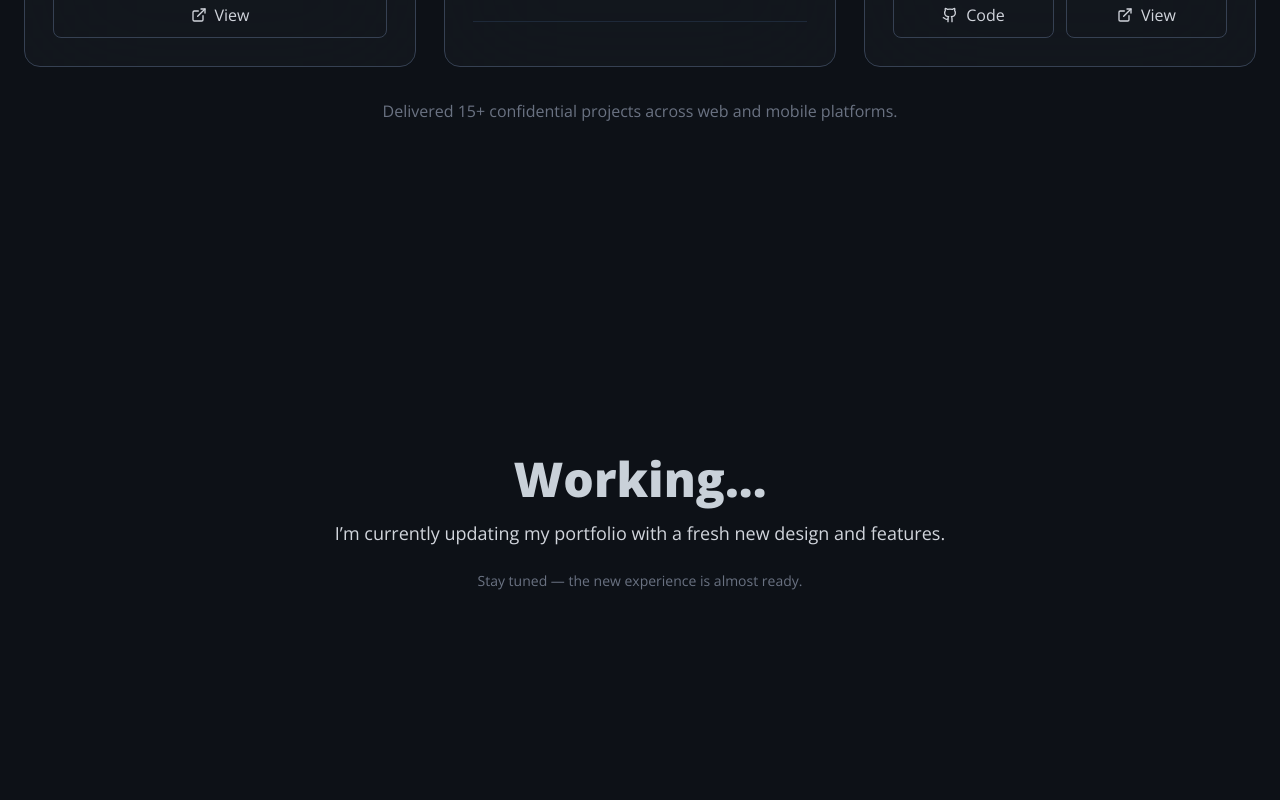
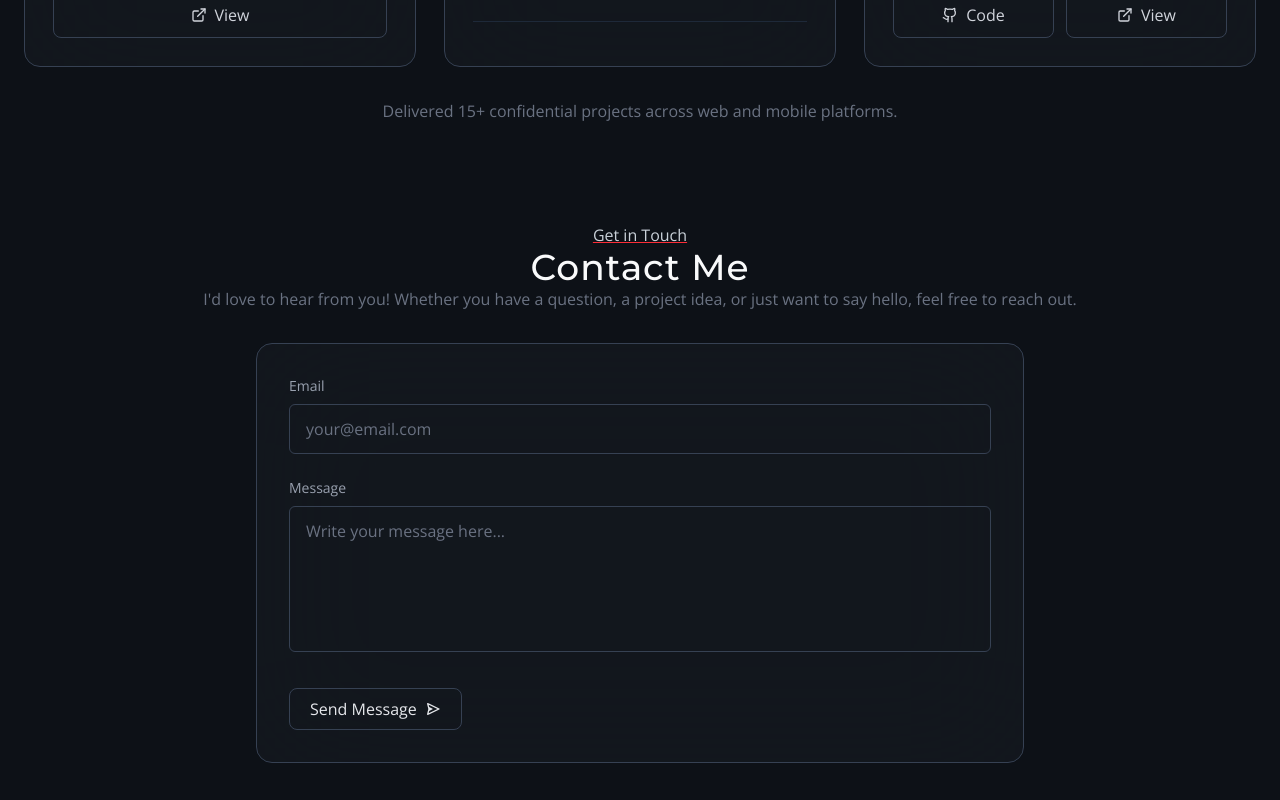
Before and after one commit to sohez/sohez.github.io, a Next.js app: page / in a window 1280 px wide. Shown: the part 1980-2780 px from the top of the page. Built offline with nearby package versions, Linux system fonts and the light colour scheme.

Commit message:
feat: contact form added

```diff
--- /dev/null
+++ b/src/app/components/home/Contact.tsx
@@ -0,0 +1,194 @@
+"use client";
+
+import { useState } from "react";
+import { motion } from "framer-motion";
+import SectionHeader from "../ui/SectionHeader";
+import { BiSend, BiLoaderAlt } from "react-icons/bi";
+
+const Contact = () => {
+  const [form, setForm] = useState({ email: "", message: "" });
+  const [errors, setErrors] = useState<{ [key: string]: string }>({});
+  const [status, setStatus] = useState("");
+  const [isSending, setIsSending] = useState(false);
+
+  const emailUrl =
+    "https://script.google.com/macros/s/AKfycbwkjI7POBip0D3idUWfZwmdN4bV9TPfkfUWLwWZbu_rxDWSM5_F5VI1jVAXCKlRt0ykAg/exec";
+
+  /** Email validation */
+  const checkEmailIsValid = (email: string) => {
+    const emailReg = /^[\w-.]+@([\w-]+\.)+[\w-]{2,4}$/;
+    return emailReg.test(email);
+  };
+
+  /** Handle input changes */
+  const handleChange = (
+    e: React.ChangeEvent<HTMLInputElement | HTMLTextAreaElement>
+  ) => {
+    const { name, value } = e.target;
+    setForm((prev) => ({ ...prev, [name]: value }));
+    setErrors((prev) => ({ ...prev, [name]: "" })); // clear error when typing
+  };
+
+  /** Validate fields before submit */
+  const validateForm = () => {
+    const newErrors: { [key: string]: string } = {};
+    if (!form.email.trim()) newErrors.email = "Email is required.";
+    else if (!checkEmailIsValid(form.email))
+      newErrors.email = "Enter a valid email address.";
+    if (!form.message.trim()) newErrors.message = "Message is required.";
+    setErrors(newErrors);
+    return Object.keys(newErrors).length === 0;
+  };
+
+  /** Handle submit */
+  const handleSubmit = async (e: React.FormEvent<HTMLFormElement>) => {
+    e.preventDefault();
+    if (!validateForm()) return;
+
+    setIsSending(true);
+    setStatus("Sending...");
+
+    const formData = new FormData();
+    formData.set("Name", "@PORTFOLIO-v2");
+    formData.set("Email", form.email);
+    formData.set("Request", form.message);
+
+    try {
+      const response = await fetch(emailUrl, {
+        method: "POST",
+        body: formData,
+      });
+
+      const result = await response.json();
+
+      setStatus(`${result.result}`);
+      setForm({ email: "", message: "" });
+    } catch (error) {
+      setStatus("Something went wrong. Please try again.");
+    } finally {
+      setIsSending(false);
+      setTimeout(() => setStatus(""), 3000);
+    }
+  };
+
+  return (
+    <section className="w-full mt-25 px-6">
+      <div className="max-w-7xl mx-auto flex flex-col gap-8 justify-center items-center">
+        {/* Header */}
+        <motion.div
+          initial={{ opacity: 0, y: 20 }}
+          whileInView={{ opacity: 1, y: 0 }}
+          transition={{ duration: 0.8, ease: "easeOut" }}
+          viewport={{ once: true }}
+        >
+          <SectionHeader
+            title="Contact Me"
+            subtitle="Get in Touch"
+            description="I'd love to hear from you! Whether you have a question, a project idea, or just want to say hello, feel free to reach out."
+          />
+        </motion.div>
+
+        {/* Contact Form */}
+        <motion.form
+          onSubmit={handleSubmit}
+          initial={{ opacity: 0, y: 30 }}
+          whileInView={{ opacity: 1, y: 0 }}
+          transition={{ duration: 0.9, delay: 0.2, ease: "easeOut" }}
+          viewport={{ once: true }}
+          className={`w-full max-w-3xl border border-gray-700 bg-[#161B22]/70 backdrop-blur-3xl p-8 rounded-2xl flex flex-col gap-6 text-gray-200 ${
+            isSending ? "opacity-70 pointer-events-none" : ""
+          }`}
+        >
+
+          {/* Email */}
+          <div className="flex flex-col">
+            <label htmlFor="email" className="text-sm text-gray-400 mb-2">
+              Email
+            </label>
+            <input
+              id="email"
+              name="email"
+              type="email"
+              value={form.email}
+              onChange={handleChange}
+              placeholder="your@email.com"
+              className={`px-4 py-3 rounded-md bg-transparent border ${
+                errors.email ? "border-red-500" : "border-gray-700"
+              } focus:outline-none focus:ring-2 ${
+                errors.email
+                  ? "focus:ring-red-500"
+                  : "focus:ring-gray-500"
+              } placeholder-gray-500 transition-all duration-200`}
+              disabled={isSending}
+            />
+            {errors.email && (
+              <span className="text-red-500 text-sm mt-1">{errors.email}</span>
+            )}
+          </div>
+
+          {/* Message */}
+          <div className="flex flex-col">
+            <label htmlFor="message" className="text-sm text-gray-400 mb-2">
+              Message
+            </label>
+            <textarea
+              id="message"
+              name="message"
+              rows={5}
+              value={form.message}
+              onChange={handleChange}
+              placeholder="Write your message here..."
+              className={`px-4 py-3 rounded-md bg-transparent border ${
+                errors.message ? "border-red-500" : "border-gray-700"
+              } focus:outline-none focus:ring-2 ${
+                errors.message
+                  ? "focus:ring-red-500"
+                  : "focus:ring-gray-500"
+              } placeholder-gray-500 resize-none transition-all duration-200`}
+              disabled={isSending}
+            />
+            {errors.message && (
+              <span className="text-red-500 text-sm mt-1">
+                {errors.message}
+              </span>
+            )}
+          </div>
+
+          {/* Submit Button */}
+          <button
+            type="submit"
+            disabled={isSending}
+            className={`cursor-pointer mt-3 max-w-fit py-2 px-5 flex gap-2 justify-center items-center rounded-lg border border-gray-700 text-gray-200 transition-all ${
+              isSending
+                ? "bg-gray-800 cursor-not-allowed"
+                : "hover:border-blue-500 hover:text-blue-500"
+            }`}
+          >
+            {isSending ? (
+              <>
+                <BiLoaderAlt className="animate-spin" /> Sending...
+              </>
+            ) : (
+              <>
+                Send Message <BiSend />
+              </>
+            )}
+          </button>
+
+          {/* Status Message */}
+          {status && (
+            <motion.p
+              initial={{ opacity: 0 }}
+              animate={{ opacity: 1 }}
+              className="text-sm mt-2 text-gray-400"
+            >
+              {status}
+            </motion.p>
+          )}
+        </motion.form>
+      </div>
+    </section>
+  );
+};
+
+export default Contact;
--- a/src/app/page.tsx
+++ b/src/app/page.tsx
@@ -1,25 +1,15 @@
+import Contact from "./components/home/Contact";
 import Hero from "./components/home/Hero";
 import Projects from "./components/home/Projects";
 import Skills from "./components/home/Skills";
 
 export default function Home() {
   return (
-    <div>
+    <>
       <Hero />
       <Skills />
-      <Projects/>
-      <div className="min-h-screen flex flex-col justify-center items-center px-4">
-        <div className="text-center space-y-4">
-          <h1 className=" text-5xl font-extrabold">Working...</h1>
-          <p className="text-lg text-gray-300">
-            I’m currently updating my portfolio with a fresh new design and
-            features.
-          </p>
-          <p className="text-sm text-gray-500 mt-6">
-            Stay tuned — the new experience is almost ready.
-          </p>
-        </div>
-      </div>
-    </div>
+      <Projects />
+      <Contact />
+    </>
   );
 }
```
